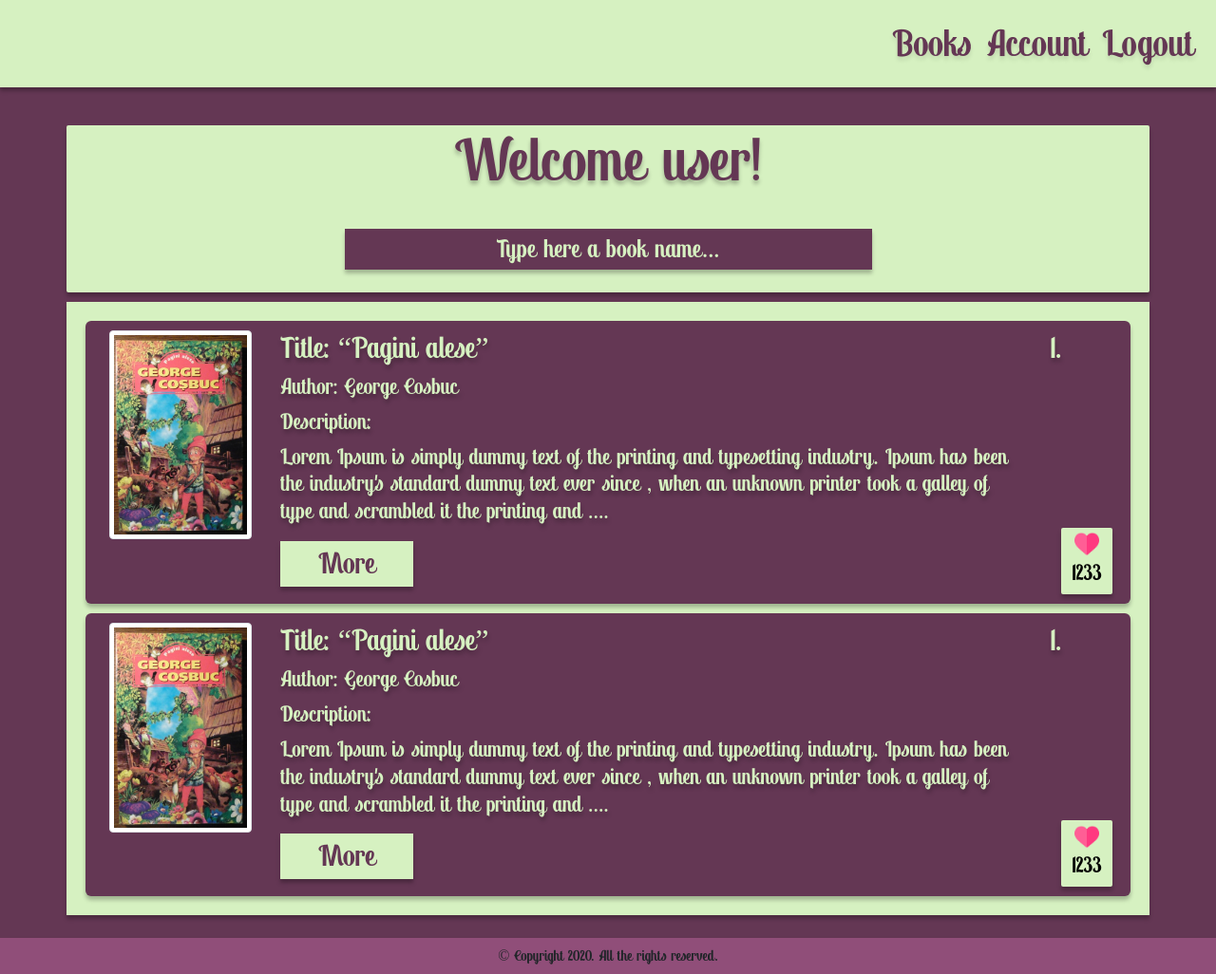
After one commit to Ex3c-exec/fiicode, a PHP site: page /public/dashboard.html in a window 1280 px wide. The commit adds this page. Shown: the whole page at 95% size. Run offline with PHP 8.4, Linux system fonts and the light colour scheme.

Commit message:
front end design p2

```diff
--- /dev/null
+++ b/public/css/dashboard.css
@@ -0,0 +1,192 @@
+@font-face {
+    font-family: Panettone;
+    src: url(Panettone.otf);
+ }
+
+body {
+    font-family: Panettone;
+    background-color: #643754;
+}
+
+.navbar{
+    background-color: #D6F1C1;
+    box-shadow: 0px 4px 4px rgba(0, 0, 0, 0.25);
+}
+
+.nav-link {
+    text-decoration: none;
+    color: #643754;
+    font-size: 2.5rem;
+    text-shadow: 0px 4px 4px rgba(0, 0, 0, 0.10);
+}
+
+.searchContainer {
+    background-color: #D6F1C1;
+    box-shadow: 0px 4px 4px rgba(0, 0, 0, 0.25);
+    border-radius: 2px;
+    margin: 40px auto 10px auto;
+}
+
+h1 {
+    color: #643754;
+    text-shadow: 0px 4px 4px rgba(0, 0, 0, 0.25);
+    font-size: 4rem;
+    margin-bottom: 2rem;
+}
+
+.searchInput {
+        box-shadow: 0px 4px 4px rgba(0, 0, 0, 0.25);
+        background-color:#643754;
+        border: 0;
+        margin: 0 auto 1.5rem auto;
+        width: 50%;
+        text-align: center;
+        font-family: Panettone;
+        color: #D6F1C1;
+        font-weight: 100;
+        font-size: 1.7rem;
+        transition: background-color 0.5s;
+}
+
+::placeholder {
+    font-family: Panettone;
+    color: #D6F1C1;
+    text-align: center;
+    font-weight: 100;
+    font-size: 1.7rem;
+    transition: color 0.3s;
+}
+
+.searchInput:focus::placeholder {
+    color: rgba(214, 241, 193, 0.4)
+}
+
+.booksContainer {
+    background-color: #D6F1C1;
+    padding: 10px 20px;
+    box-shadow: 0px 4px 4px rgba(0, 0, 0, 0.25);
+}
+
+h2, h4 {
+    text-shadow: 1px 4px 4px rgba(0, 0, 0, 0.25)
+}
+
+.moreBtn {
+    background-color: #D6F1C1;
+    font-family: Panettone;
+    color: #643754;
+    border: 0;
+    font-size: 2rem;
+    margin:  0.5rem 0;
+    padding: 0rem 2.5rem;
+    transition: background-color 0.5s, text-shadow 0.2s;
+    box-shadow: 0px 4px 4px rgba(0, 0, 0, 0.25);
+}
+
+.moreBtn:hover {
+    background-color:#904e79;
+    color: #D6F1C1;
+    text-shadow: 0px 4px 4px rgba(0, 0, 0, 0.25);
+}
+
+.bookUnselectedContainer {
+    position: relative;
+    padding: 10px;
+    border-radius: 6px;
+    background-color:#643754;
+    box-shadow: 0px 4px 4px rgba(0, 0, 0, 0.25);
+    color: #D6F1C1;
+    text-shadow: 0px 4px 4px rgba(0, 0, 0, 0.10);
+    margin: 10px auto;
+}
+
+.btn-like {
+    position: absolute;
+    bottom: 0;
+    border: 0;
+    right: 10%;
+    width: 60%;
+    height: 70px;
+    background: #D6F1C1;
+    box-shadow: 0px 4px 4px rgba(0, 0, 0, 0.25);
+    border-radius: 2px;
+    transition: background-color 0.5s;
+}
+
+.btn-like img {
+    width:60%;
+}
+
+.btn-like p {
+    margin: 0;
+    font-size: 1.5rem;
+    transition: 0.5s;
+}
+
+a:hover {
+    text-decoration: none;
+    color: #904e79;
+    text-shadow: 0px 4px 4px rgba(0, 0, 0, 0.15);
+}
+
+.btn-like:hover {
+    background: #904e79;
+}
+
+.btn-like:hover p {
+    color: #D6F1C1;
+}
+
+footer {
+    background: #904e79;
+    text-align: center;
+    box-shadow: 10px 10px 8px rgba(0, 0, 0, 1);
+    margin-top: 3vh;
+    padding: 7px;
+}
+
+/* BIG CONDITIONS */
+@media screen and (min-width: 768px) {
+    .hideOnBig {
+        display: none;
+    }
+
+}
+
+/* SMALL CONDITIONS */
+@media screen and (max-width: 768px) {
+    .hideOnSmall {
+        display: none;
+    }
+    .mobileNavLinks {
+        display: block;
+        padding: 2px;
+        font-size: 1.5rem;
+        color: #D6F1C1;
+        text-align: center;
+        box-shadow: 2px 4px 4px rgba(0, 0, 0, 0.25);
+        background: #643754;
+        text-shadow: 1px 4px 4px rgba(0, 0, 0, 0.10);
+    }
+
+    .searchContainer {
+        background-color: #643754;
+        box-shadow: 0 0;
+        margin: 0;
+    }
+    .searchContainer h1 {
+        color: #D6F1C1;
+    }
+    .searchInput {
+        background-color:#D6F1C1;
+        margin: 0 auto 1.5rem auto;
+        width: 70%;
+        color: #643754;
+        font-size: 1.2rem;
+        padding: 5px 20px;
+    }
+    ::placeholder {
+    color: #643754;
+    font-size: 1.2rem;
+    }
+}
--- /dev/null
+++ b/public/dashboard.html
@@ -0,0 +1,123 @@
+<html lang="en">
+<head>
+    <meta charset="UTF-8">
+    <meta name="viewport" content="width=device-width, initial-scale=1.0">
+
+    <link rel="stylesheet" href="https://maxcdn.bootstrapcdn.com/bootstrap/4.4.1/css/bootstrap.min.css">
+    <script src="https://ajax.googleapis.com/ajax/libs/jquery/3.4.1/jquery.min.js"></script>
+    <script src="https://cdnjs.cloudflare.com/ajax/libs/popper.js/1.16.0/umd/popper.min.js"></script>
+    <script src="https://maxcdn.bootstrapcdn.com/bootstrap/4.4.1/js/bootstrap.min.js"></script>
+    <link rel="stylesheet" type="text/css" href="./css/dashboard.css"/>
+    <title>Dashboard</title>
+</head>
+<body>
+<nav class="navbar navbar-expand-sm justify-content-end hideOnSmall">
+    <ul class="navbar-nav">
+        <li class="nav-item"><a href="" class="nav-link">Books</a></li>
+        <li class="nav-item"><a href="" class="nav-link">Account</a></li>
+        <li class="nav-item"><a href="" class="nav-link">Logout</a></li>
+    </ul>
+</nav>
+
+<div class="pos-f-t hideOnBig">
+    <div class="collapse" id="navbarToggleExternalContent">
+      <div style="background-color: #D6F1C1;">
+        <a class="mobileNavLinks" href="">Books</a>
+        <a class="mobileNavLinks" style="margin:2px 0" href="">Account</a>
+        <a class="mobileNavLinks" href="">Logout</a>
+    </ul>
+      </div>
+    </div>
+    <nav class="navbar navbar-light" style="background-color: #D6F1C1;">
+      <button class="navbar-toggler" type="button" data-toggle="collapse" data-target="#navbarToggleExternalContent" aria-controls="navbarToggleExternalContent" aria-expanded="false" aria-label="Toggle navigation">
+        <span class="navbar-toggler-icon"></span>
+      </button>
+    </nav>
+  </div>
+
+<!-- MULTIPLE BOOKS COMPONENT -->
+<main id="multiple-books-component">
+
+    <div class="container searchContainer text-center">
+        <h1>Welcome user!</h1>
+        <input class="searchInput" placeholder="Type here a book name..." type="text">
+    </div>
+
+    <div class="container booksContainer">
+            <!-- FIRST BOOK -->
+            <div class="row bookUnselectedContainer">
+                <div class="col-lg-2 col-sm-12 hideOnSmall">
+                    <img src="./images/testBOOK.jpg" alt="book" class="img-thumbnail">
+                </div>
+                <div class="col-lg-9 col-sm-9">
+                    <h2>Title: “Pagini alese” </h2>
+                    <h4>Author: George Cosbuc</h4>
+                    <h4>Description:</h4>
+                    <h4>Lorem Ipsum is simply dummy text of the printing and typesetting industry.
+                        Ipsum has been the industry's standard dummy text ever since , when  an
+                        unknown printer took a galley of type and scrambled it the printing and ....
+                    </h4>
+                    <button class="moreBtn" id="single-book-btn" onclick="componentSelector(this.id)">More</button>
+                </div>
+                <div class="col-lg-1 col-sm-3">
+                    <h2 class="hideOnSmall">1.</h2>
+                    <button class="btn-like hideOnSmall"><img src="./images/heart.png" alt="heart"><p>1233</p></button>
+                </div>
+            </div>
+
+            <!-- SECOND BOOK -->
+            <div class="row bookUnselectedContainer">
+                <div class="col-lg-2 col-sm-12 hideOnSmall">
+                    <img src="./images/testBOOK.jpg" alt="book" class="img-thumbnail">
+                </div>
+                <div class="col-lg-9 col-sm-9">
+                    <h2>Title: “Pagini alese” </h2>
+                    <h4>Author: George Cosbuc</h4>
+                    <h4>Description:</h4>
+                    <h4>Lorem Ipsum is simply dummy text of the printing and typesetting industry.
+                        Ipsum has been the industry's standard dummy text ever since , when  an
+                        unknown printer took a galley of type and scrambled it the printing and ....
+                    </h4>
+                    <button class="moreBtn">More</button>
+                </div>
+                <div class="col-lg-1 col-sm-3">
+                    <h2 class="hideOnSmall">1.</h2>
+                    <button class="btn-like hideOnSmall"><img src="./images/heart.png" alt="heart"><p>1233</p></button>
+                </div>
+            </div>
+
+    </div>
+
+</main>
+
+<!-- SINGLE BOOK COMPONENT -->
+    <article id="single-book-component" class="container booksContainer">
+
+        <div class="row bookUnselectedContainer">
+            <div class="col-lg-2 col-sm-12 hideOnSmall">
+                <img src="./images/testBOOK.jpg" alt="book" class="img-thumbnail">
+            </div>
+            <div class="col-lg-9 col-sm-9">
+                <h2>Title: “Pagini alese” </h2>
+                <h4>Author: George Cosbuc</h4>
+                <h4>Description:</h4>
+                <h4>Lorem Ipsum is simply dummy text of the printing and typesetting industry.
+                    Ipsum has been the industry's standard dummy text ever since , when  an
+                    unknown printer took a galley of type and scrambled it the printing and ....
+                </h4>
+                <button class="moreBtn">More</button>
+            </div>
+            <div class="col-lg-1 col-sm-3">
+                <h2 class="hideOnSmall">1.</h2>
+                <button class="btn-like hideOnSmall"><img src="./images/heart.png" alt="heart"><p>1233</p></button>
+            </div>
+        </div>
+    </article>
+
+<footer>
+    © Copyright 2020. All the rights reserved.
+</footer>
+
+<script src="./js/dashboard.js"></script>
+</body>
+</html>
--- /dev/null
+++ b/public/js/dashboard.js
@@ -0,0 +1,14 @@
+// COMPONENT SHOW SYSTEM // AFISARE TABURI
+function componentSelector(componentID){
+    const components = ['single-book-component', 'multiple-books-component'];
+
+    componentID = componentID.replace('btn','component')
+    console.log(componentID)
+    components.forEach(component=>{
+        if(component == componentID)
+            document.getElementById(component).style.display = 'block';
+        else
+            document.getElementById(component).style.display = 'none';
+    })
+    }
+    document.addEventListener('DOMContentLoaded', componentSelector('multiple-books-component'));
```
Also changed, not shown: public/css/home.css (+16 -22 lines), public/home.html (+22 -5 lines), public/js/auth.js (deleted, +0 -7 lines), public/js/home.js (deleted, +0 -18 lines), public/css/Panettone.otf (added), public/images/heart.png (added), public/images/testBOOK.jpg (added).
